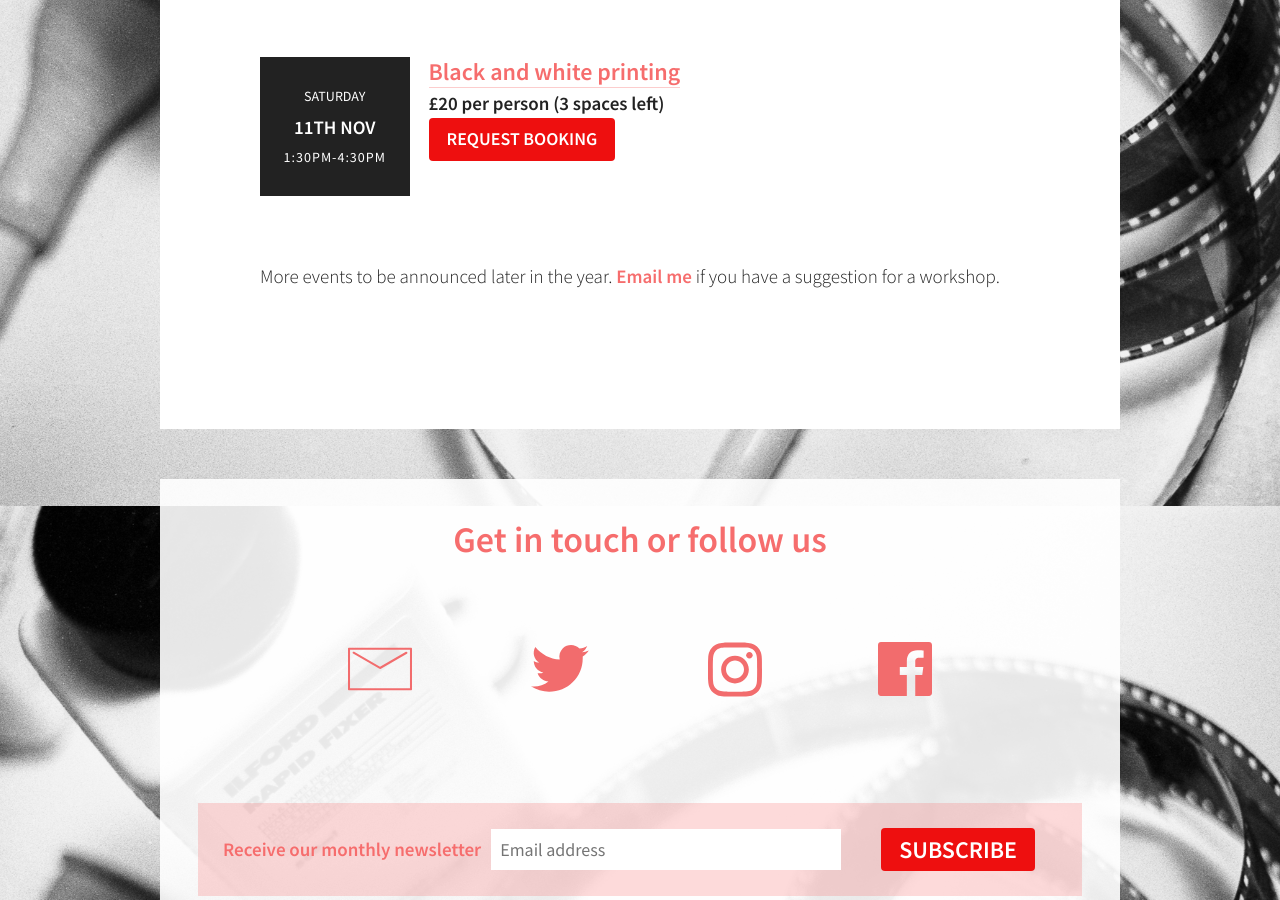
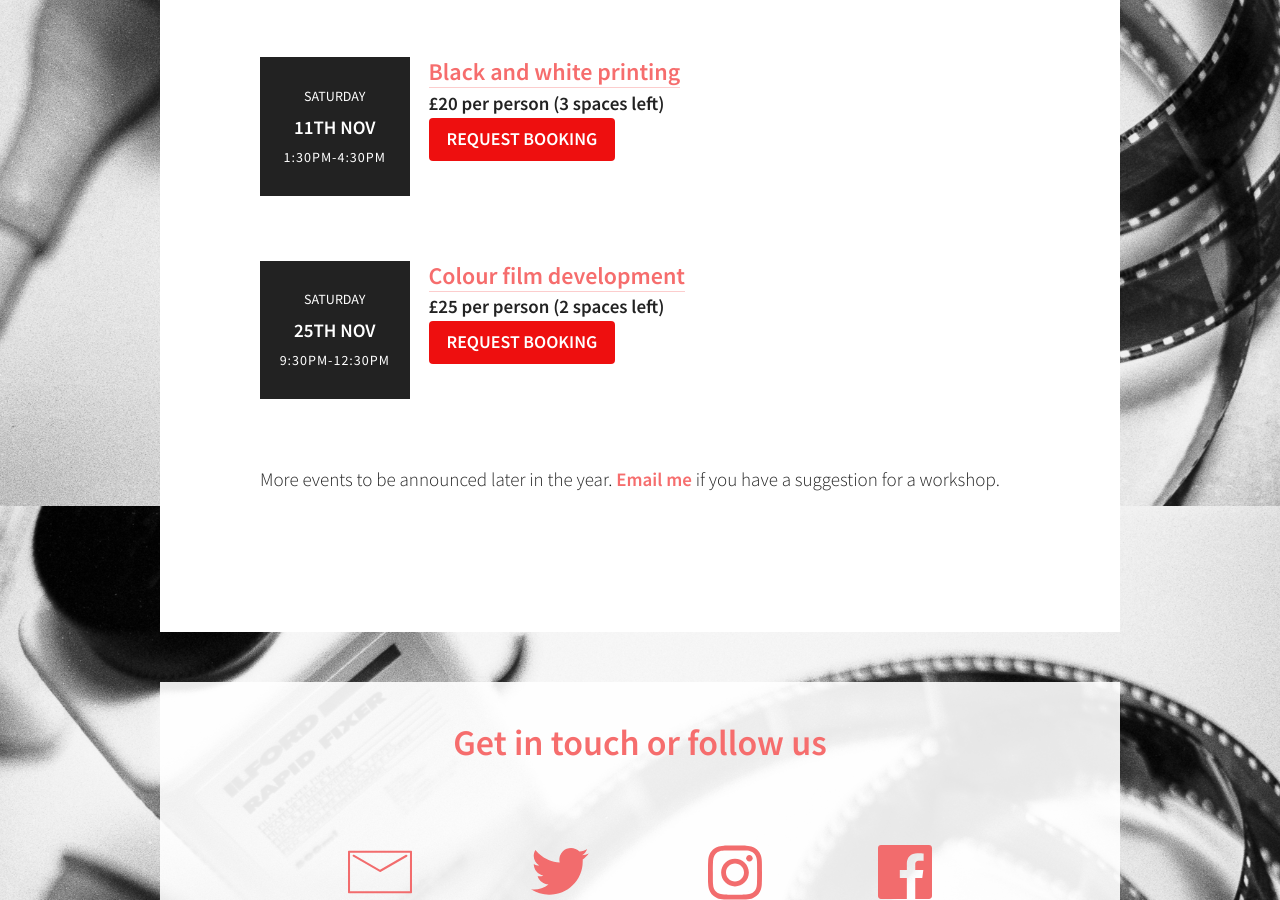
Before and after one commit to martincf/lightbox, a Jekyll site: the page built from eventslist.html, in a window 1280 px wide and 900 px high, scrolled down 2194 px. Built offline with Jekyll 4.4.1, drawn with Linux system fonts in a browser that asks for light colours; nearby versions of some CDN libraries.

Commit message:
Added Colour workshop end Nov

```diff
--- a/_data/calendar.yml
+++ b/_data/calendar.yml
@@ -70,3 +70,11 @@
     link: /learn/print-development
     price: 20
     spaces: 3
+- date: 25th Nov
+  day: Saturday
+  event:
+    time: 9:30pm-12:30pm
+    title: Colour film development
+    link: /learn/colour-film-development
+    price: 25
+    spaces: 2
```
